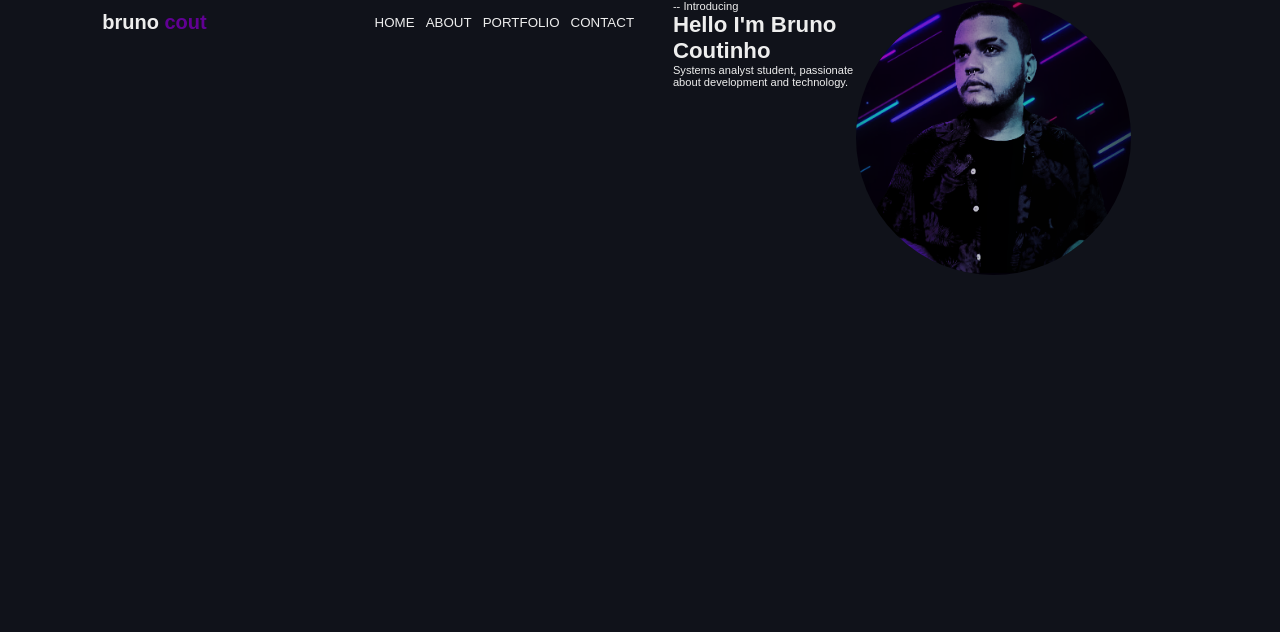
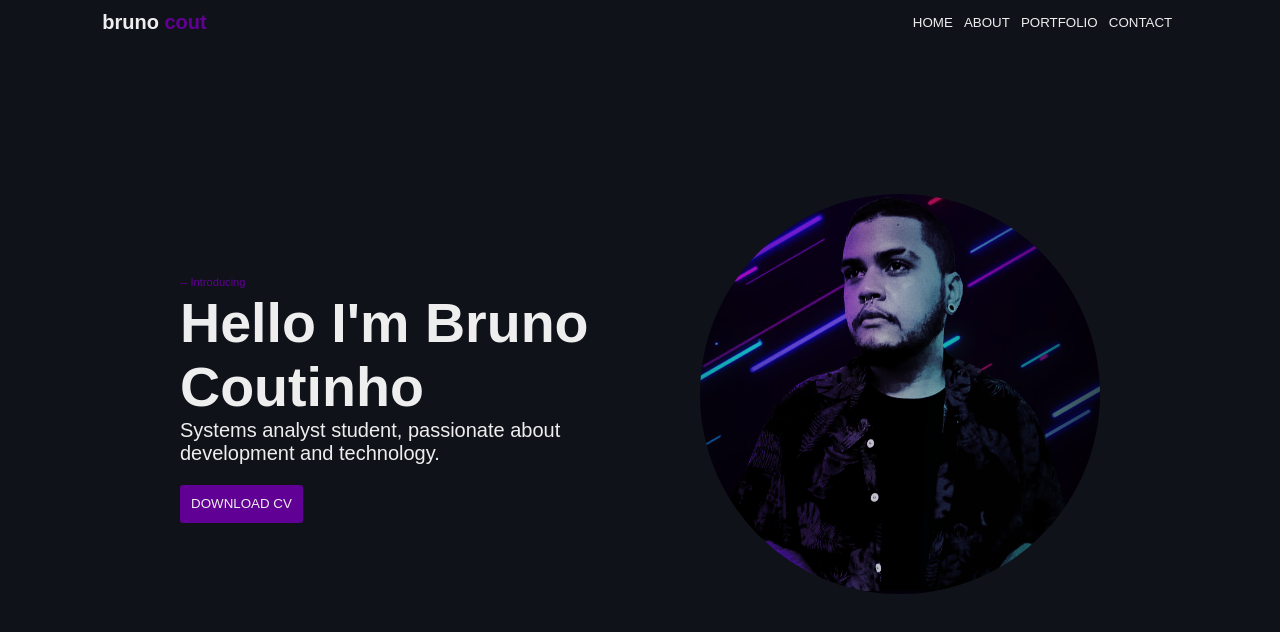
Before and after one commit to brunocout/portfolio, a React (Vite) app: page / in a window 1280 px wide. Shown: the top 632 px of the page. Built offline with nearby package versions, Linux system fonts and the light colour scheme.

Commit message:
create a introduction message and make style for him

```diff
--- a/src/App.jsx
+++ b/src/App.jsx
@@ -5,24 +5,20 @@ import Introducing from './components/Introducing';
 
 const Container = styled.div`
   height: 100vh;
+  margin: auto;
+  max-width: 1120px;
   width: 100vw;
   color: var(--text-color);
-
-  .content {
-    margin: auto;
-    width: 1120px;
-    display: flex;
-  }
 `
 
 function App() {
   return (
-    <Container>
-      <div className='content'>
-        <Header />
-        <Introducing />
-      </div>
-    </Container>
+    <div className="app">
+      <Container>
+          <Header />
+          <Introducing />
+      </Container>
+    </div>
   )
 }
 export default App
--- a/src/components/Button/index.jsx
+++ b/src/components/Button/index.jsx
@@ -1,4 +1,4 @@
-import styled from 'styled-components';
+import styled, {css} from 'styled-components';
 
 const StyledButton = styled.button`
   font-family: 'Poppins', sans-serif;
@@ -7,15 +7,30 @@ const StyledButton = styled.button`
   color: var(--text-color);
   text-transform: uppercase;
   transition: all 200ms ease-in-out;
+  cursor: pointer;
 
   &:hover {
       color: var(--tertary-color);
   }
 
+  ${({ type }) => type === "btn-cv" && css`
+
+    background-color: var(--tertary-color);
+    margin-top: 20px;
+    padding: 1rem;
+    border-radius: 3px;
+
+    &:hover {
+      background-color: #600094d2;
+      color: #ffffff91;
+    }
+
+  `}
+
 `;
 
-function Button({ children }) {
-    return <StyledButton>{children}</StyledButton>
+function Button({ children, type}) {
+    return <StyledButton type={type}>{children}</StyledButton>
 }
 
 export default Button
--- a/src/components/Header/index.jsx
+++ b/src/components/Header/index.jsx
@@ -11,7 +11,6 @@ const StyledHeader = styled.div`
     height: 3rem;
 
     .navbar {
-        padding: 1rem;
         max-width: 300px;
     }
 
--- a/src/components/Introducing/index.jsx
+++ b/src/components/Introducing/index.jsx
@@ -1,12 +1,38 @@
 import styled from 'styled-components';
+import Button from '../Button';
 
 const StyledIntroducing = styled.div`
 
     display: flex;
+    width: 100%;
+    justify-content: space-between;
+    padding: 150px 100px 150px 100px;
+    align-items: center;
+
+    .banner {
+        width: 400px;
+        min-width: 300px;
+    }
+
     .banner img {
-        width: 80%;
+        max-width: 100%;
         border-radius: 50%;
     }
+
+    .introducing {
+        max-width: 500px;
+        font-size: 1.8rem;
+    }
+
+    .introducing h1 {
+        font-size: 5rem;
+    }
+
+    .introducing span {
+        color: var(--tertary-color);
+        font-size: 1rem;
+    }
+
 `;
 
 
@@ -17,6 +43,7 @@ function Introducing() {
                 <span>-- Introducing</span>
                 <h1>Hello I'm Bruno Coutinho</h1>
                 <p>Systems analyst student, passionate about development and technology.</p>
+                <Button type={"btn-cv"}>Download CV</Button>
             </div>
             <div className="banner">
                 <img src="./src/assets/images/banner.png"/>
```
